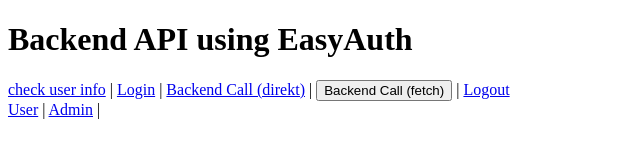
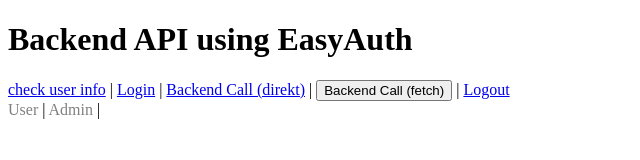
Before and after one commit to pwsimon/az-swa-pure, a website: page public/index.html in a window 1280 px wide. Shown: the full height of the page, 0-640 px from the left. Drawn offline with Linux system fonts and the light colour scheme; no server answers.

Commit message:
use Roles to control UI (enable/disable Links)

```diff
--- a/public/index.css
+++ b/public/index.css
@@ -0,0 +1,6 @@
+.disabled-link {
+	pointer-events: none; /* Prevents click events */
+	color: gray; /* Visual cue for disabled state */
+	cursor: default;
+	text-decoration: none;
+}
--- a/public/index.html
+++ b/public/index.html
@@ -14,7 +14,7 @@
 	<a href="/api/authreq">Backend Call (direkt)</a> |
 	<button onclick="doBackendCall()">Backend Call (fetch)</button> |
 	<a href="/.auth/logout">Logout</a><br/>
-	<a href="/authUser.html">User</a> |
-	<a href="/authAdmin.html">Admin</a> |
+	<a id="user-link" class="disabled-link" href="/authUser.html">User</a> |
+	<a id="admin-link" class="disabled-link" href="/authAdmin.html">Admin</a> |
 </body>
 </html>
--- a/public/index.js
+++ b/public/index.js
@@ -23,6 +23,10 @@
 		})
 		.then(data => {
 			console.log("User Roles:", data.clientPrincipal?.userRoles);
+			if (data.clientPrincipal?.userRoles.includes("authenticated"))
+				document.getElementById("user-link").classList.remove("disabled-link");
+			if (data.clientPrincipal?.userRoles.includes("administrator"))
+				document.getElementById("admin-link").classList.remove("disabled-link");
 		})
 		.catch(error => {
 			console.error("Error fetching user info:", error);
```
